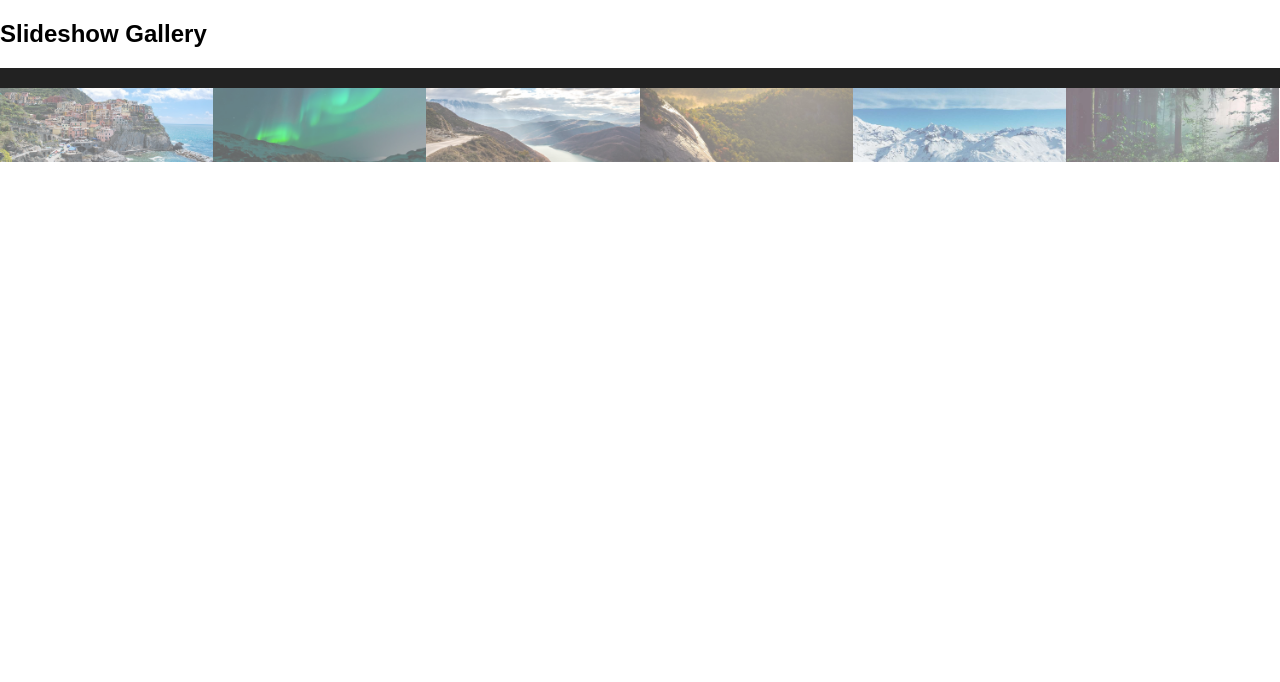
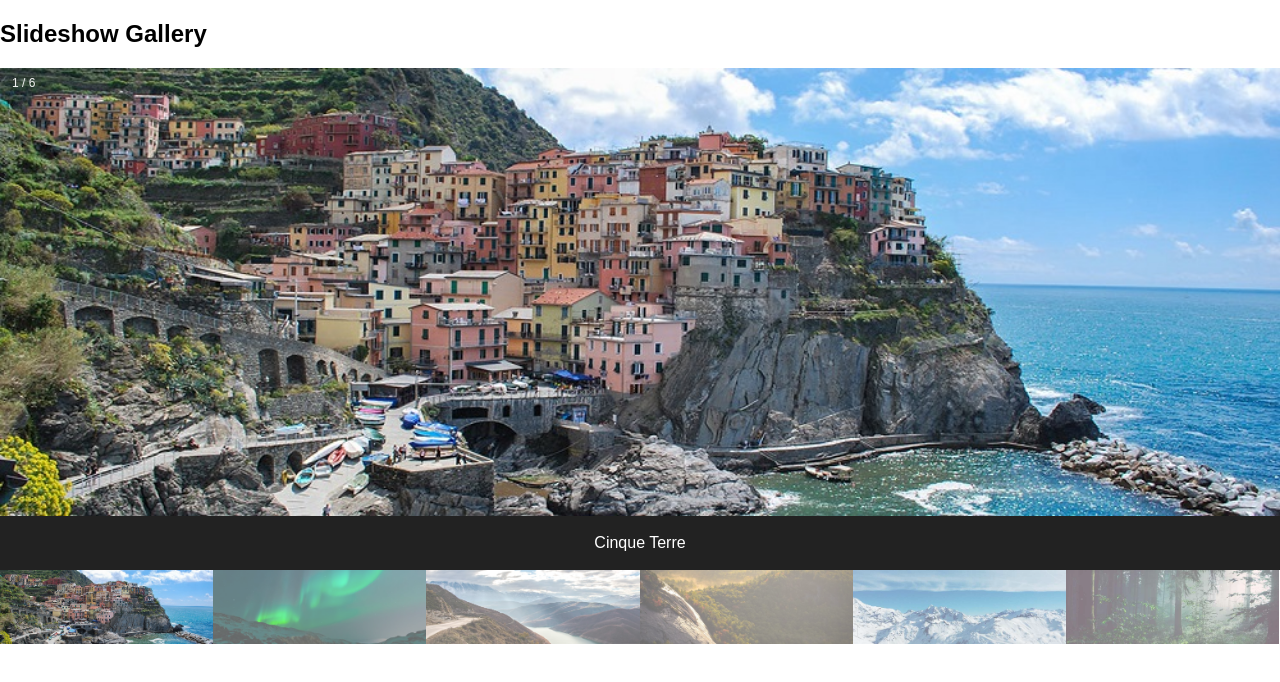
Before and after one commit to AllaberdiZ/Images, a plain HTML site: page Slideshow Gallery/index1.html in a window 1280 px wide. Drawn offline with Linux system fonts and the light colour scheme.

Commit message:
How TO - Slideshow Gallery

```diff
--- a/Slideshow Gallery/index1.html
+++ b/Slideshow Gallery/index1.html
@@ -200,5 +200,40 @@
         </div>
       </div>
     </div>
+
+    <script>
+      var slideIndex = 1;
+      showSlides(slideIndex);
+
+      function plusSlides(n) {
+        showSlides((slideIndex += n));
+      }
+
+      function currentSlide(n) {
+        showSlides((slideIndex = n));
+      }
+
+      function showSlides(n) {
+        var i;
+        var slides = document.getElementsByClassName("mySlides");
+        var dots = document.getElementsByClassName("demo");
+        var captionText = document.getElementById("caption");
+        if (n > slides.length) {
+          slideIndex = 1;
+        }
+        if (n < 1) {
+          slideIndex = slides.length;
+        }
+        for (i = 0; i < slides.length; i++) {
+          slides[i].style.display = "none";
+        }
+        for (i = 0; i < dots.length; i++) {
+          dots[i].className = dots[i].className.replace(" active", "");
+        }
+        slides[slideIndex - 1].style.display = "block";
+        dots[slideIndex - 1].className += " active";
+        captionText.innerHTML = dots[slideIndex - 1].alt;
+      }
+    </script>
   </body>
 </html>
```
